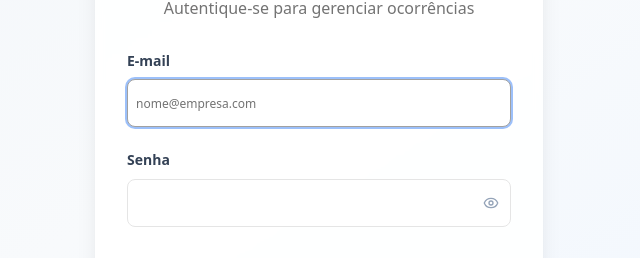
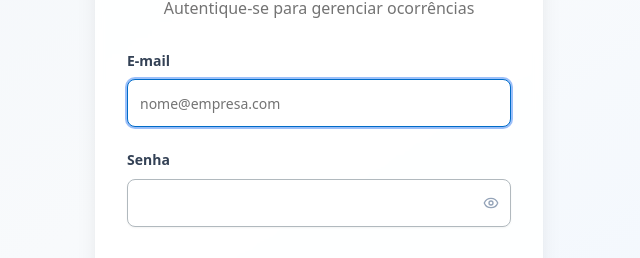
Before and after one commit to VynicyusCandido/safeops, a Next.js app in the folder frontend/: page /login in a window 1280 px wide. Shown: the part 317-575 px from the top of the page, without its empty margins (321-961 px from the left). Built offline with nearby package versions, Linux system fonts and the light colour scheme; no server answers.

Commit message:
fix(ui): adiciona bordas visíveis e fundo branco nos campos de formulário

```diff
--- a/frontend/src/app/dashboard/admin/logs/page.tsx
+++ b/frontend/src/app/dashboard/admin/logs/page.tsx
@@ -140,7 +140,7 @@ export default function AdminLogsPage() {
                 <select
                   value={acao}
                   onChange={(e) => setAcao(e.target.value)}
-                  className="w-full h-10 rounded-md border border-input bg-input/20 px-3 text-sm outline-none focus-visible:border-ring focus-visible:ring-2 focus-visible:ring-ring/30 appearance-none cursor-pointer"
+                  className="w-full h-9 rounded-md border border-input bg-white px-3 text-sm shadow-sm outline-none focus-visible:border-ring focus-visible:ring-2 focus-visible:ring-ring/25 appearance-none cursor-pointer transition-colors"
                 >
                   {acaoOptions.map((opt) => (
                     <option key={opt.value} value={opt.value}>
--- a/frontend/src/app/dashboard/admin/usuarios/page.tsx
+++ b/frontend/src/app/dashboard/admin/usuarios/page.tsx
@@ -215,7 +215,7 @@ export default function AdminUsuariosPage() {
                       onChange={(e) =>
                         setPerfil(e.target.value as Usuario["perfil"])
                       }
-                      className="w-full h-10 rounded-md border border-input bg-input/20 px-3 text-sm outline-none focus-visible:border-ring focus-visible:ring-2 focus-visible:ring-ring/30 appearance-none cursor-pointer"
+                      className="w-full h-9 rounded-md border border-input bg-white px-3 text-sm shadow-sm outline-none focus-visible:border-ring focus-visible:ring-2 focus-visible:ring-ring/25 appearance-none cursor-pointer transition-colors"
                       disabled={submitting}
                     >
                       <option value="SOLICITANTE">Solicitante</option>
--- a/frontend/src/app/dashboard/ocorrencias/page.tsx
+++ b/frontend/src/app/dashboard/ocorrencias/page.tsx
@@ -246,7 +246,7 @@ export default function OcorrenciasPage() {
                   value={descricao}
                   onChange={(e) => setDescricao(e.target.value)}
                   placeholder="Detalhes adicionais sobre a ocorrência..."
-                  className="w-full min-h-[100px] rounded-md border border-input bg-input/20 px-3 py-2 text-sm transition-colors outline-none focus-visible:border-ring focus-visible:ring-2 focus-visible:ring-ring/30 resize-y"
+                  className="w-full min-h-[100px] rounded-md border border-input bg-white px-3 py-2 text-sm shadow-sm transition-colors outline-none focus-visible:border-ring focus-visible:ring-2 focus-visible:ring-ring/25 resize-y"
                   disabled={submitting}
                 />
               </div>
@@ -260,7 +260,7 @@ export default function OcorrenciasPage() {
                     onChange={(e) =>
                       setPrioridade(e.target.value as Ocorrencia["prioridade"])
                     }
-                    className="w-full h-10 rounded-md border border-input bg-input/20 px-3 text-sm outline-none focus-visible:border-ring focus-visible:ring-2 focus-visible:ring-ring/30 appearance-none cursor-pointer"
+                    className="w-full h-9 rounded-md border border-input bg-white px-3 text-sm shadow-sm outline-none focus-visible:border-ring focus-visible:ring-2 focus-visible:ring-ring/25 appearance-none cursor-pointer transition-colors"
                     disabled={submitting}
                   >
                     <option value="BAIXA">Baixa</option>
--- a/frontend/src/app/globals.css
+++ b/frontend/src/app/globals.css
@@ -19,9 +19,9 @@
     --accent: oklch(0.97 0 0);
     --accent-foreground: oklch(0.205 0 0);
     --destructive: oklch(0.577 0.245 27.325);
-    --border: oklch(0.922 0 0);
-    --input: oklch(0.922 0 0);
-    --ring: oklch(0.708 0 0);
+    --border: oklch(0.78 0.012 240);
+    --input: oklch(0.78 0.012 240);
+    --ring: oklch(0.52 0.18 245);
     --chart-1: oklch(0.87 0 0);
     --chart-2: oklch(0.556 0 0);
     --chart-3: oklch(0.439 0 0);
--- a/frontend/src/components/ui/input.tsx
+++ b/frontend/src/components/ui/input.tsx
@@ -8,7 +8,7 @@ function Input({ className, type, ...props }: React.ComponentProps<"input">) {
       type={type}
       data-slot="input"
       className={cn(
-        "h-7 w-full min-w-0 rounded-md border border-input bg-input/20 px-2 py-0.5 text-sm transition-colors outline-none file:inline-flex file:h-6 file:border-0 file:bg-transparent file:text-xs/relaxed file:font-medium file:text-foreground placeholder:text-muted-foreground focus-visible:border-ring focus-visible:ring-2 focus-visible:ring-ring/30 disabled:pointer-events-none disabled:cursor-not-allowed disabled:opacity-50 aria-invalid:border-destructive aria-invalid:ring-2 aria-invalid:ring-destructive/20 md:text-xs/relaxed dark:bg-input/30 dark:aria-invalid:border-destructive/50 dark:aria-invalid:ring-destructive/40",
+        "h-9 w-full min-w-0 rounded-md border border-input bg-white px-3 py-1.5 text-sm shadow-sm transition-colors outline-none file:inline-flex file:h-6 file:border-0 file:bg-transparent file:text-xs/relaxed file:font-medium file:text-foreground placeholder:text-muted-foreground focus-visible:border-ring focus-visible:ring-2 focus-visible:ring-ring/25 disabled:pointer-events-none disabled:cursor-not-allowed disabled:opacity-50 aria-invalid:border-destructive aria-invalid:ring-2 aria-invalid:ring-destructive/20 md:text-sm dark:bg-input/30 dark:aria-invalid:border-destructive/50 dark:aria-invalid:ring-destructive/40",
         className
       )}
       {...props}
```
